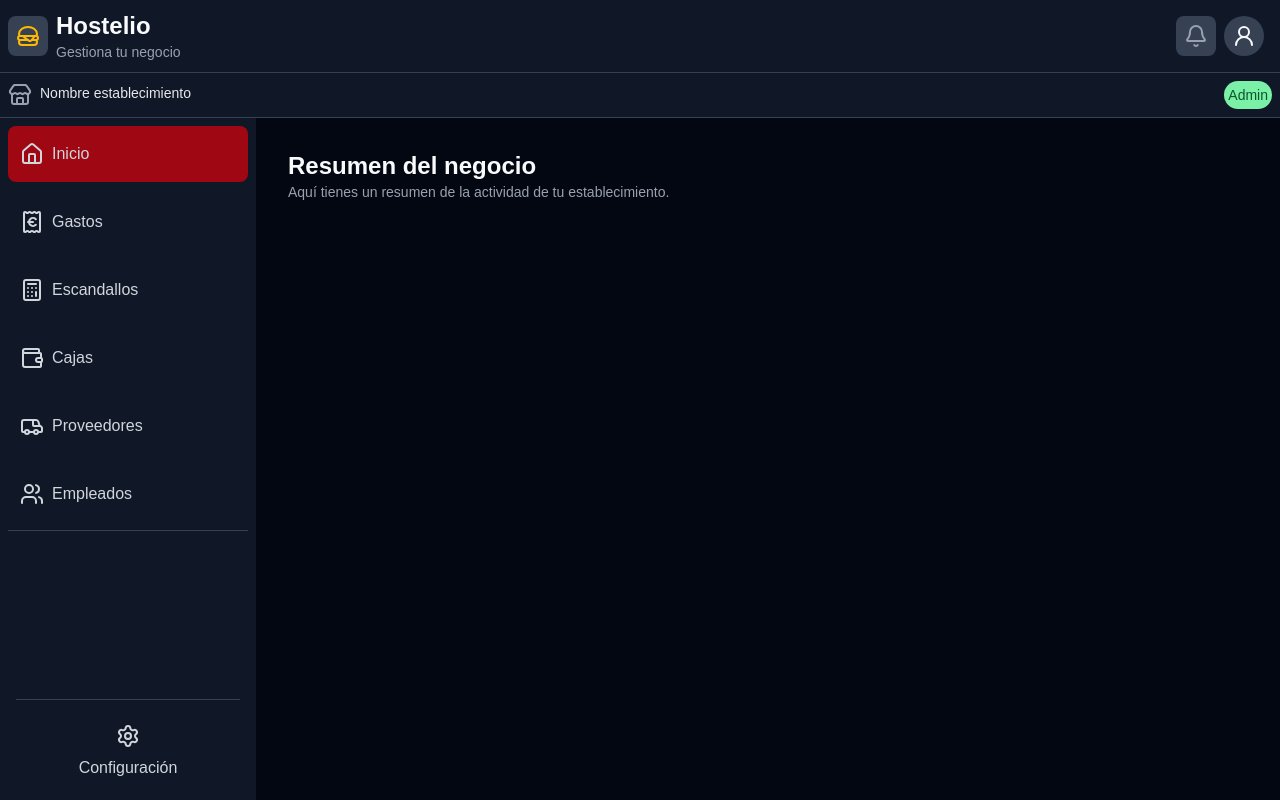
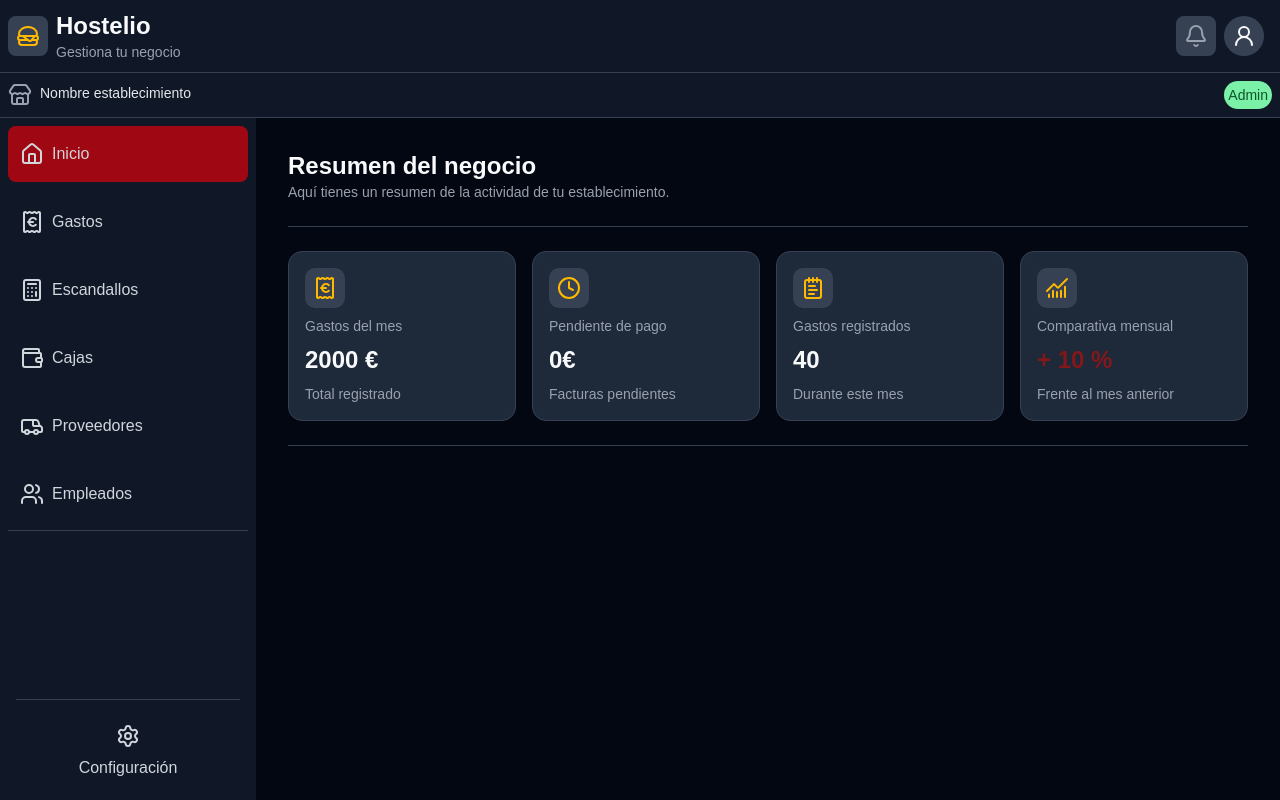
Before and after one commit to davidglnd/hostelio-react, a React (Vite) app: page / in a window 1280 px wide. Built offline with nearby package versions, Linux system fonts and the light colour scheme.

Commit message:
feat: build dashboard summary cards (#1 — Build dashboard overview Fixes #1)

```diff
--- /dev/null
+++ b/src/components/SummaryCard.tsx
@@ -0,0 +1,30 @@
+import type { LucideIcon } from "lucide-react";
+
+
+interface Props {
+    title: string;
+    value: string;
+    description: string;
+    icon: LucideIcon;
+    trend?: "up" | "down";
+}
+export const SummaryCard = ({ title, value, description, icon, trend }: Props) => {
+    const Icon = icon;
+    const color = trend === "up" ? "text-red-900" : trend === "down" ? "text-green-900" : ""
+    return (
+        <div className="bg-gray-800 border-gray-700 border rounded-xl p-4 flex flex-col gap-2">
+            <div className="w-fit rounded-lg bg-gray-700 p-2">
+                <Icon className="text-amber-400" />
+            </div>
+            <p className="text-sm text-gray-400">{title}</p>
+            <p className={`text-2xl font-bold ${color}`}>
+                {
+                    trend === "up" ? `+ ${value} %`
+                        : trend === "down" ? `- ${value} %`
+                            : value
+                }
+            </p>
+            <p className="text-sm text-gray-400">{description}</p>
+        </div>
+    )
+}
--- a/src/pages/HomePage.tsx
+++ b/src/pages/HomePage.tsx
@@ -1,10 +1,22 @@
+import { ChartNoAxesCombined, Clock, NotepadText, ReceiptEuro } from "lucide-react"
+
+import { SummaryCard } from "@/components/SummaryCard"
+
 export const HomePage = () => {
     return (
-        <div className="p-8 space-y-2">
+        <div className="p-8 space-y-6">
             <div>
                 <h1 className="text-2xl font-bold text-gray-50">Resumen del negocio</h1>
                 <p className="text-gray-400 text-sm">Aquí tienes un resumen de la actividad de tu establecimiento.</p>
             </div>
+            <div className="h-px bg-gray-700" />
+            <div className="grid grid-cols-1 md:grid-cols-2 xl:grid-cols-4 gap-4">
+                <SummaryCard title="Gastos del mes" value="2000 €" description="Total registrado" icon={ReceiptEuro} />
+                <SummaryCard title="Pendiente de pago" value="0€" description="Facturas pendientes" icon={Clock} />
+                <SummaryCard title="Gastos registrados" value="40" description="Durante este mes" icon={NotepadText} />
+                <SummaryCard title="Comparativa mensual" value="10" description="Frente al mes anterior" trend="up" icon={ChartNoAxesCombined} />
+            </div>
+            <div className="h-px bg-gray-700" />
         </div>
     )
 }
```
